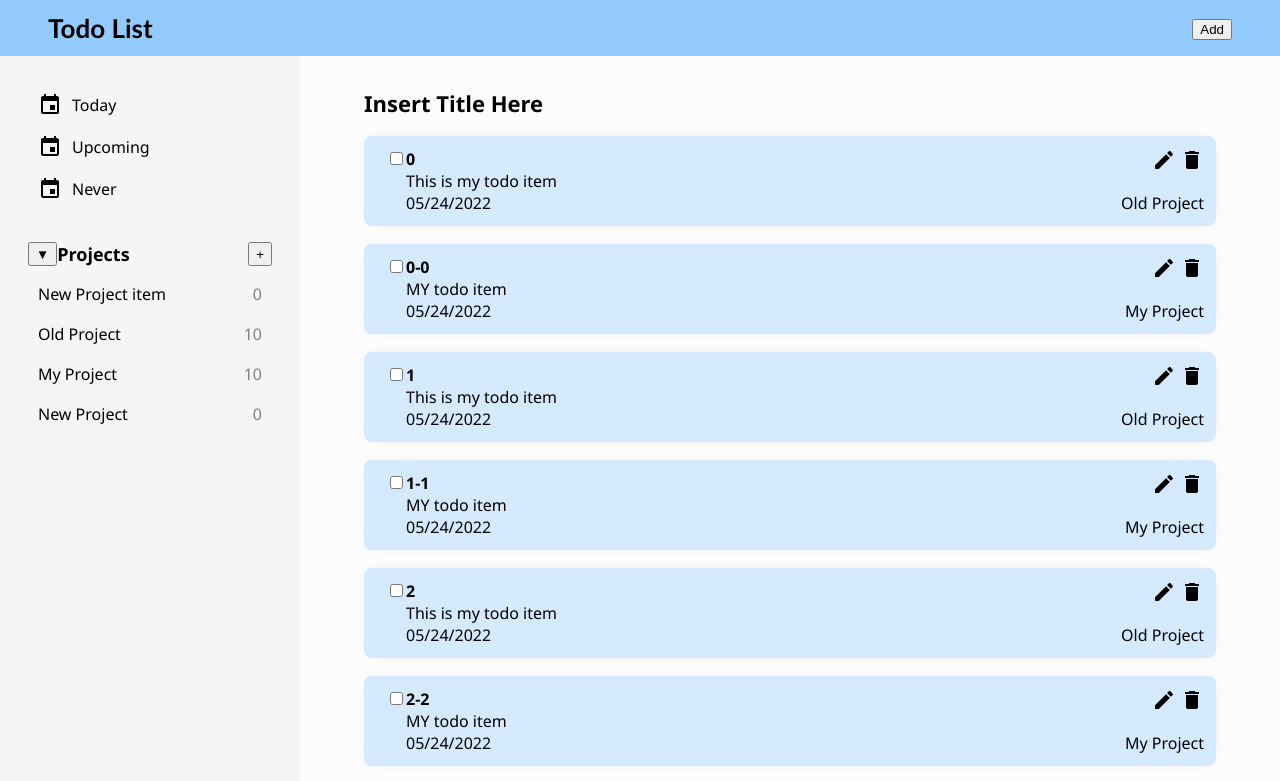
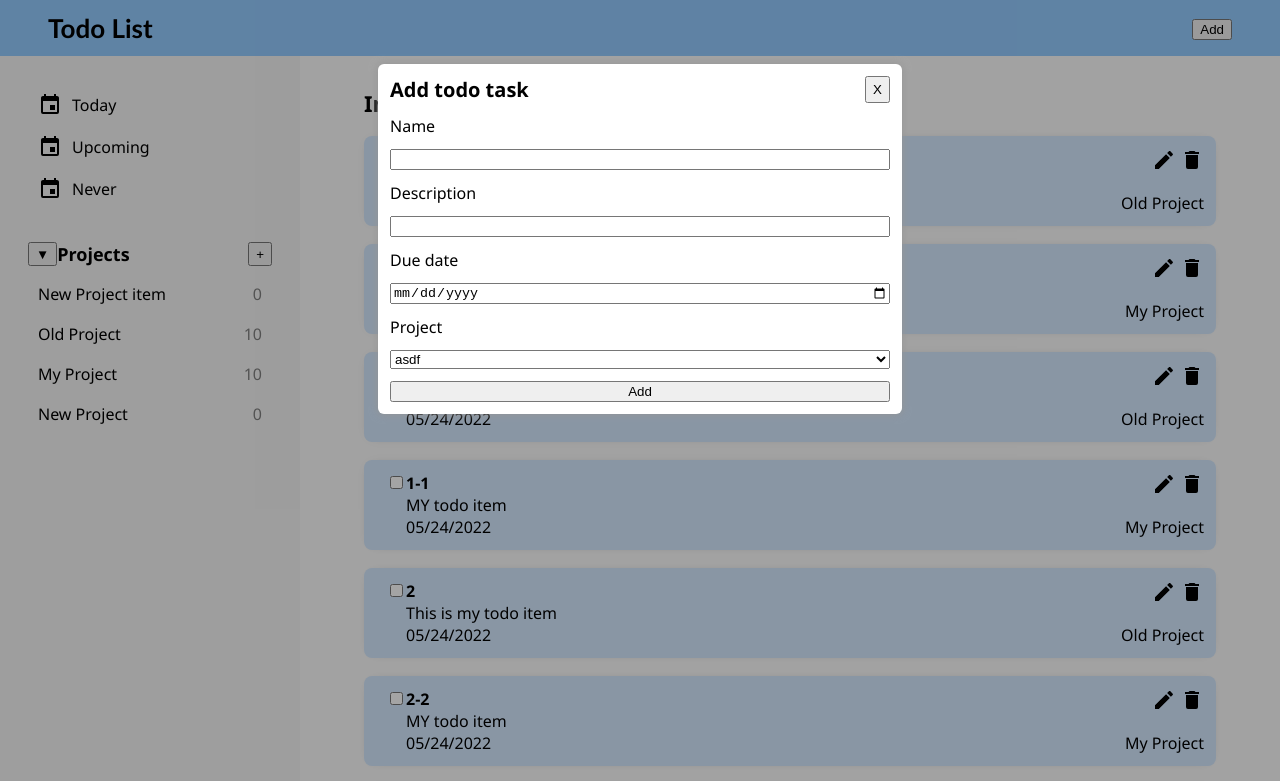
Before and after one commit to Blastose/todo-list, a website built with webpack: page src/index.html in a window 1280 px wide. Shown: the top 781 px of the page. Built offline with nearby package versions, Linux system fonts and the light colour scheme.

Commit message:
Make modal for adding todo items

```diff
--- a/src/index.ts
+++ b/src/index.ts
@@ -26,4 +26,5 @@ todoListController.setRefreshTodoListViewFunction(projectListController.refreshP
 projectListController.setRefreshTodoListViewFunction(todoListController.refreshView.bind(todoListController));
 projectListController.refreshProjectListView();
 
-console.log(projectList.projects);
+const todoItemModal = new TodoViews.TodoItemModalView();
+document.body.appendChild(todoItemModal.createViewElement());
--- a/src/style.css
+++ b/src/style.css
@@ -30,7 +30,7 @@ body {
 }
 
 .main > .wrapper {
-  padding: 32px 64px 128px 64px;
+  padding: 32px 24px 128px 24px;
   box-sizing: border-box;
   height: 100%;
 }
@@ -288,6 +288,7 @@ img.todo-item-delete {
   gap: 12px;
 }
 
+.todo-item-form,
 .project-form {
   display: flex;
   flex-direction: column;
@@ -309,4 +310,8 @@ img.todo-item-delete {
     background-color: rgb(245, 245, 245);
     grid-area: sidebar;
   }
+
+  .main > .wrapper {
+    padding: 32px 64px 128px 64px;
+  }
 }
--- a/src/todo-models.ts
+++ b/src/todo-models.ts
@@ -99,4 +99,14 @@ class ProjectList {
   }
 }
 
-export { Priority, TodoItem, TodoList, Project, ProjectList }
+class FormItem {
+  formLabel?: HTMLLabelElement;
+  formInput: HTMLInputElement;
+
+  constructor(formInput: HTMLInputElement, formLabel?: HTMLLabelElement, ) {
+    this.formInput = formInput;
+    this.formLabel = formLabel;
+  }
+}
+
+export { Priority, TodoItem, TodoList, Project, ProjectList, FormItem }
--- a/src/todo-views.ts
+++ b/src/todo-views.ts
@@ -189,8 +189,8 @@ class ProjectModalView {
     submitButton.setAttribute('type', 'button');
     submitButton.setAttribute('value', 'Add');
     submitButton.addEventListener('click', () => {
-      addFunction(new TodoModels.Project((projectTitleInput as HTMLInputElement).value, this.todoList));
-      (projectTitleInput as HTMLInputElement).value = '';
+      addFunction(new TodoModels.Project(projectTitleInput.value, this.todoList));
+      projectTitleInput.value = '';
     });
 
     form.appendChild(projectTitleLabel);
@@ -201,4 +201,63 @@ class ProjectModalView {
   }
 }
 
-export { TodoItemView, TodoListView, ProjectView, ProjectListView, ProjectModalView }
+class TodoItemModalView {
+
+  constructor() {
+
+  }
+
+  createViewElement(addFunction?: () => void): HTMLElement {
+    const modal = ModalView.createViewElement('Add todo task');
+    const modalContent = modal.querySelector('.modal-content')!;
+
+    const [todoItemTitleLabel, todoItemTitleInput] = DOMManipulation.createFormInput('text', 'todo-item-title', '', 'Name');
+    const [todoItemDescriptionLabel, todoItemDescriptionInput] = DOMManipulation.createFormInput('text', 'todo-item-description', '', 'Description');
+    const [todoItemDateLabel, todoItemDateInput] = DOMManipulation.createFormInput('date', 'todo-item-date', '', 'Due date');
+
+    const formView = new FormView([
+      new TodoModels.FormItem(todoItemTitleInput, todoItemTitleLabel),
+      new TodoModels.FormItem(todoItemDescriptionInput, todoItemDescriptionLabel),
+      new TodoModels.FormItem(todoItemDateInput, todoItemDateLabel)
+    ]);
+    const form = formView.createViewElement('todo-item-form')
+
+    const [selectLabel, selectOptions] = DOMManipulation.selectInputMaker('Project', 'project-list', 'project-list', ['asdf', 'alksdfj']);
+    form.appendChild(selectLabel);
+    form.appendChild(selectOptions);
+
+    const submitButton = document.createElement('input');
+    submitButton.setAttribute('type', 'button');
+    submitButton.setAttribute('value', 'Add');
+    submitButton.addEventListener('click', () => {
+      addFunction;
+    });
+
+    form.appendChild(submitButton);
+    modalContent.appendChild(form);
+
+    return modal;
+  }
+}
+
+class FormView {
+  formItems: TodoModels.FormItem[];
+
+  constructor(formItems: TodoModels.FormItem[]) {
+    this.formItems = formItems;
+  }
+
+  createViewElement(formClass: string) {
+    const form = DOMManipulation.createElementWithClass('form', formClass);
+    this.formItems.forEach(item => {
+      if (item.formLabel) {
+        form.appendChild(item.formLabel);
+      }
+      form.appendChild(item.formInput);
+    });
+
+    return form;
+  }
+}
+
+export { TodoItemView, TodoListView, ProjectView, ProjectListView, ProjectModalView, TodoItemModalView }
--- a/src/util.ts
+++ b/src/util.ts
@@ -5,7 +5,7 @@ class DOMManipulation {
     return element;
   }
 
-  static createFormInput(inputType: string, id: string, className: string, labelText: string): HTMLElement[] {
+  static createFormInput(inputType: string, id: string, className: string, labelText: string): [HTMLLabelElement, HTMLInputElement] {
     const label = document.createElement('label');
     label.setAttribute('for', id);
     label.textContent = labelText;
@@ -14,9 +14,25 @@ class DOMManipulation {
     input.setAttribute('type', inputType);
     input.setAttribute('id', id);
     input.setAttribute('class', className);
-    input.setAttribute('required', '');
 
     return [label, input];
+  }
+
+  static selectInputMaker(labelText: string, selectName: string, selectId: string, selectOptions: string[]) {
+    const label = document.createElement('label');
+    label.setAttribute('for', selectId);
+    label.textContent = labelText;
+    const select = document.createElement('select');
+    select.setAttribute('name', selectName);
+    select.setAttribute('id', selectId);
+    selectOptions.forEach(option => {
+      const optionElement = document.createElement('option');
+      optionElement.setAttribute('value', option);
+      optionElement.textContent = option;
+      select.appendChild(optionElement);
+    });
+
+    return [label, select];
   }
 
 }
```
